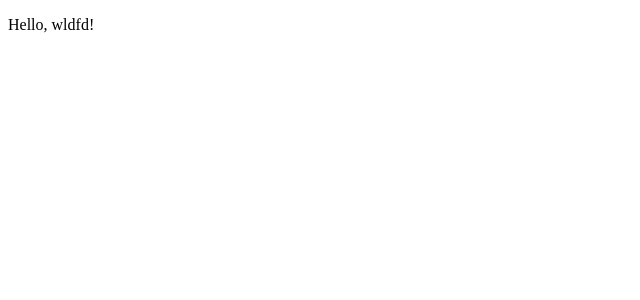
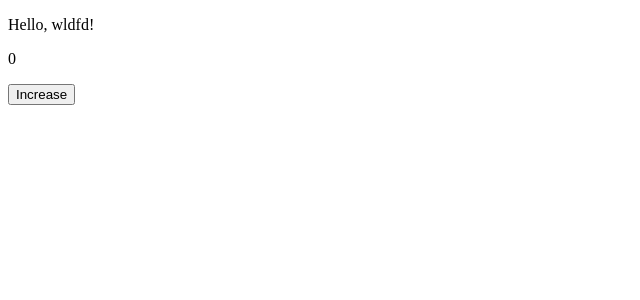
Before and after one commit to heyho00/external-store, a React (Vite) app: page / in a window 1280 px wide. Shown: the top 300 px of the page, without its empty margins (0-640 px from the left). Built offline with nearby package versions, Linux system fonts and the light colour scheme.

Commit message:
➕ forceUpdate

```diff
--- a/src/App.tsx
+++ b/src/App.tsx
@@ -1,5 +1,10 @@
+import Counter from "./components/Counter";
+
 export default function App() {
-    return (
-        <p>Hello, wldfd!</p>
-    );
+  return (
+    <>
+      <p>Hello, wldfd!</p>
+      <Counter />
+    </>
+  );
 }
--- /dev/null
+++ b/src/components/Counter.tsx
@@ -0,0 +1,25 @@
+import useForceUpdate from "../hooks/useForceUpdate";
+
+let count = 0;
+
+export default function Counter() {
+  const forceUpdate = useForceUpdate();
+
+  const handleClick = () => {
+    count += 1;
+    forceUpdate();
+  };
+
+  return (
+    <div>
+      <p>{count}</p>
+      <button type="button" onClick={handleClick}>
+        Increase
+      </button>
+    </div>
+  );
+}
+
+//count를 리액트 바깥에 두고 +=1 해도 리렌더가 되지 않는다.
+// state가 아니기 때문이다.
+// useForceUpdate 훅을 만들어 forceUpdate를 해준다.
--- /dev/null
+++ b/src/hooks/useForceUpdate.ts
@@ -0,0 +1,10 @@
+import { useState } from "react";
+
+export default function useForceUpdate() {
+  const [state, setState] = useState(0);
+
+  const forceUpdate = () => {
+    setState(state + 1);
+  };
+  return forceUpdate;
+}
```
